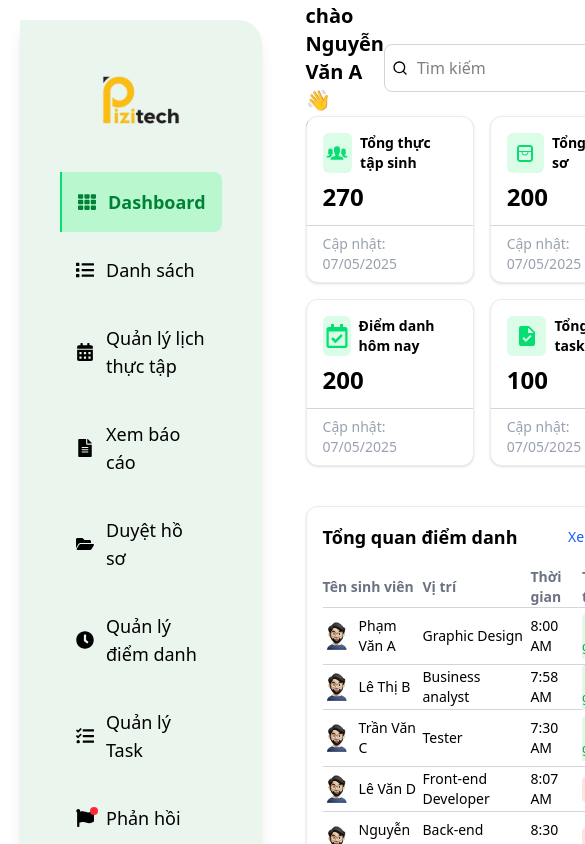
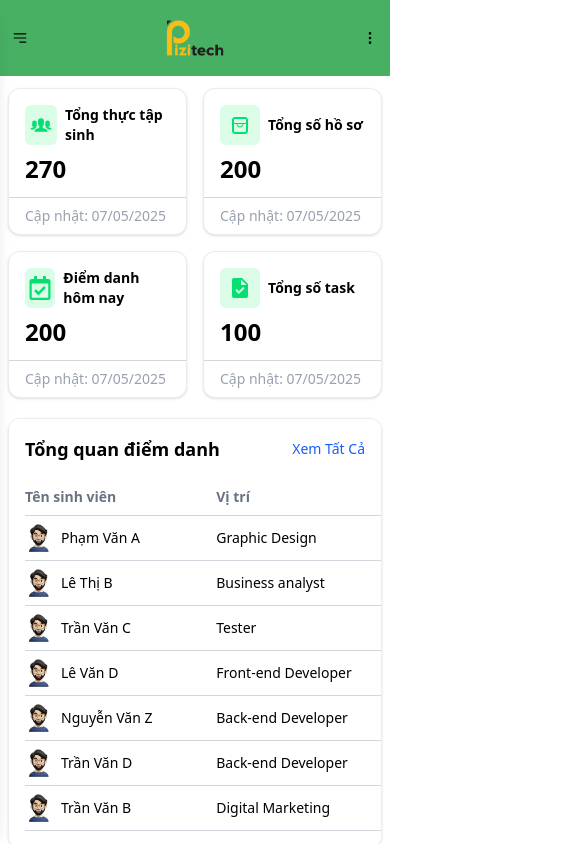
Before and after one commit to VanNhat2308/InternApp, a React (Vite) app: page /home in a window 390 px wide. Shown: the top 844 px of the page, 585 px wide, since content can reach past the window. Built offline with nearby package versions, Linux system fonts and the light colour scheme.

Commit message:
dashboard responsive

```diff
--- /dev/null
+++ b/src/components/css/navbar.css
@@ -0,0 +1,17 @@
+#navBar{
+     background: rgba(52, 168, 83, 0.1);
+
+
+}
+@media (max-width: 1025px) {
+#navBar{
+  position: fixed;
+  height: 100vh;
+  overflow-y: scroll;
+  top: 0;
+  left: 0;
+  z-index: 100;
+  background: white;
+  transform: translateX(-100%);
+}
+}
--- a/src/components/dashboard.jsx
+++ b/src/components/dashboard.jsx
@@ -1,4 +1,4 @@
-import React from "react";
+import React, { useEffect, useState } from "react";
 import Header from "../components/header";
 import { IoIosPeople } from "react-icons/io";
 import { TiShoppingBag } from "react-icons/ti";
@@ -6,8 +6,22 @@ import { FaRegCalendarCheck } from "react-icons/fa";
 import { MdTask } from "react-icons/md";
 import avatar from '../assets/images/avatar.png';
 import AttendanceChart from "./attendanceChart";
+import ResponNav from "./responsiveNav";
 
 const Dashboard = () => {
+    const [isMobile, setIsMobile] = useState(window.innerWidth < 1025);
+
+
+
+  useEffect(() => {
+    const handleResize = () => {
+      setIsMobile(window.innerWidth < 1025);
+    };
+
+    window.addEventListener('resize', handleResize);
+    return () => window.removeEventListener('resize', handleResize);
+  }, []);
+
   const students = [
     { name: "Phạm Văn A", role: "Graphic Design", time: "8:00 AM", status: "Đúng giờ" },
     { name: "Lê Thị B", role: "Business analyst", time: "7:58 AM", status: "Đúng giờ" },
@@ -22,10 +36,10 @@ const Dashboard = () => {
     status === "Đúng giờ" ? "text-green-600 bg-green-100" : "text-red-600 bg-red-100";
 
   return (
-    <div className="p-6 flex-1 space-y-6">
-    <Header/>
+    <div className="lg:p-6 flex-1 space-y-6">
+     {isMobile ? <ResponNav /> : <Header />}
 
-      <div className="grid grid-cols-3 gap-4">
+      <div className="grid grid-cols-1 lg:grid-cols-3 gap-4 p-2 lg:p-0">
       <div className="col-span-2">
           {/* Stats */}
               <div className="grid grid-cols-2 gap-4 ">
@@ -48,12 +62,12 @@ const Dashboard = () => {
                 ))}
               </div>
              {/* Table */}
-        <div className="bg-white rounded-xl shadow p-4 mt-10 border border-[#ECECEE]">
+        <div className="w-full overflow-x-auto bg-white rounded-xl shadow p-4 mt-5 lg:mt-10 border border-[#ECECEE]">
               <div className="flex justify-between mb-4">
                 <h4 className="font-semibold text-lg">Tổng quan điểm danh</h4>
                 <button className="text-blue-600 text-sm">Xem Tất Cả</button>
               </div>
-              <table className="w-full text-sm">
+              <table className="w-full min-w-[600px] text-sm">
                 <thead className="text-left text-gray-500 border-b border-b-gray-300">
                   <tr>
                     <th className="py-2">Tên sinh viên</th>
@@ -92,7 +106,7 @@ const Dashboard = () => {
 
       </div>
          {/* Bar Chart placeholder */}
-        <div className="bg-white rounded-xl shadow p-4 border border-[#ECECEE]">
+        <div className="bg-white rounded-xl shadow p-4 border border-[#ECECEE] col-span-2 lg:col-span-1">
           <div className="flex justify-between items-center mb-4">
             <h4 className="font-semibold">Tổng quan điểm danh</h4>
             <select className="border rounded px-2 py-1 text-sm">
--- a/src/components/header.jsx
+++ b/src/components/header.jsx
@@ -13,10 +13,11 @@ function Header() {
             {/* input search */}
           <div className="h-full relative">
               <input
-                type="text"
-                placeholder="Tìm kiếm"
-                className="border h-full border-gray-300 pl-8 pr-4 px-4 py-1 rounded-lg"
-              />
+  type="text"
+  placeholder="Tìm kiếm"
+  className="w-8 sm:w-20 md:w-64 border h-full border-gray-300 pl-8 pr-4 px-4 py-1 rounded-lg transition-all duration-300"
+/>
+
               <FiSearch className="absolute top-1/2 left-2 transform -translate-y-1/2"/>
           </div>
           {/* notify */}
--- a/src/components/navBar.jsx
+++ b/src/components/navBar.jsx
@@ -1,8 +1,12 @@
 // src/components/Navbar.jsx
-import React from 'react';
 import pizitechLogo from '../assets/images/pizitech.png';
 import { FaTh, FaList, FaCalendarAlt, FaFileAlt, FaFolderOpen, FaClock, FaTasks, FaFlag, FaCog } from 'react-icons/fa';
-
+import { useState,useEffect } from 'react';
+import { HiMiniBars3BottomRight } from "react-icons/hi2";
+import { TbDotsVertical } from "react-icons/tb";
+import './css/navbar.css';
+import { useSidebar } from '../context/sidebarContext';
+import { useRef } from 'react';
 const navItems = [
   { label: 'Dashboard', icon: <FaTh />, active: true },
   { label: 'Danh sách', icon: <FaList /> },
@@ -16,29 +20,75 @@ const navItems = [
 ];
 
 const Navbar = () => {
+   const [isCollapsed, setIsCollapsed] = useState(false)
+const { isSidebarOpen,setSidebarOpen } = useSidebar();
+   const navRef = useRef();
+useEffect(() => {
+    const handleClickOutside = (e) => {
+      if (navRef.current && !navRef.current.contains(e.target)) {
+        setSidebarOpen(false); // Click bên ngoài => đóng
+      }
+    };
+
+    if (isSidebarOpen) {
+      document.addEventListener('mousedown', handleClickOutside);
+    } else {
+      document.removeEventListener('mousedown', handleClickOutside);
+    }
+
+    return () => {
+      document.removeEventListener('mousedown', handleClickOutside);
+    };
+  }, [isSidebarOpen, setSidebarOpen]);
+  const toggleSidebar = () => {
+    setIsCollapsed(prev => !prev);
+  };
+
   return (
-    <div style={{background:'rgba(52, 168, 83, 0.1)'}} className="w-84  p-10 rounded-r-3xl shadow-lg flex flex-col">
+     <div
+     ref={navRef}
+     id='navBar'
+      // style={{ background: 'rgba(52, 168, 83, 0.1)' }}
+      className={` transition-all duration-300
+        ${isCollapsed ? 'w-20 p-5' : 'w-76 lg:w-84 p-10'}
+        ${isSidebarOpen ? 'translate-x-full' : '-translate-x-0'}
+      rounded-r-3xl shadow-lg flex flex-col
+      `}
+    >
+     {/* Nút toggle */}
+      <div className={`mb-6 flex ${!isCollapsed?'justify-end':'justify-center'}`}>
+        <button onClick={toggleSidebar} className="text-gray-600 hover:text-green-600">
+          {isCollapsed ?  <TbDotsVertical size={20}/>:<HiMiniBars3BottomRight size={20}/> }
+        </button>
+      </div>
+
       {/* Logo */}
-      <div className="mb-8 flex justify-center space-x-2 px-2">
-      <img className='max-w-[80px]' src={pizitechLogo} alt="pizitech"  />
-      </div>
+      {!isCollapsed?<div className="mb-8 flex justify-center">
+        <img className="max-w-[80px]" src={pizitechLogo} alt="pizitech" />
+      </div>:""}
 
       {/* Nav items */}
       <nav className="flex-1">
         {navItems.map((item, index) => (
           <div
             key={index}
-            className={`flex items-center space-x-3 px-4 py-4 rounded-tr-lg rounded-br-lg  mb-2 cursor-pointer transition
+            className={`flex items-center px-4 py-3 rounded-tr-lg rounded-br-lg mb-2 cursor-pointer transition
               ${item.active ? 'bg-green-200 text-green-700 font-semibold border-l-2 border-l-green-400' : ''}
               hover:bg-green-100
+              ${isCollapsed ? 'justify-center' : ''}
             `}
           >
-            <span className={
-                `text-lg
- ${item.danger ? "relative before:content-[''] before:bg-red-500 before:w-2 before:h-2 before:rounded-full before:absolute before:right-[-4px] before:top-[-2px]" : ''}
-
-                `}>{item.icon}</span>
-            <span className="text-lg">{item.label}</span>
+            <span
+              className={`text-lg relative ${
+                item.danger
+                  ? "before:content-[''] before:bg-red-500 before:w-2 before:h-2 before:rounded-full before:absolute before:right-[-4px] before:top-[-2px]"
+                  : ''
+              }`}
+            >
+              {item.icon}
+            </span>
+            {/* Label */}
+            {!isCollapsed && <span className="text-lg ml-3">{item.label}</span>}
           </div>
         ))}
       </nav>
--- /dev/null
+++ b/src/components/responsiveNav.jsx
@@ -0,0 +1,59 @@
+import pizitechLogo from '../assets/images/pizitech.png';
+import { HiMiniBars3BottomRight } from "react-icons/hi2";
+import { TbDotsVertical } from "react-icons/tb";
+import { useSidebar } from '../context/sidebarContext';
+import { FiSearch } from "react-icons/fi";
+import { IoNotificationsOutline } from "react-icons/io5";
+import avatar from '../assets/images/avatar.png';
+import { useRef,useEffect } from 'react';
+
+function ResponNav() {
+     const { toggleSidebar, toggleMiniBar,isMiniBar,setMiniBar } = useSidebar();
+     const MiniRef = useRef()
+     useEffect(() => {
+         const handleClickOutside = (e) => {
+           if (MiniRef.current && !MiniRef.current.contains(e.target)) {
+             setMiniBar(false);
+           }
+         };
+
+         if (isMiniBar) {
+           document.addEventListener('mousedown', handleClickOutside);
+         } else {
+           document.removeEventListener('mousedown', handleClickOutside);
+         }
+
+         return () => {
+           document.removeEventListener('mousedown', handleClickOutside);
+         };
+       }, [isMiniBar, setMiniBar]);
+    return (
+        <>
+        <div className="h-[56px]" />
+    <div  style={{ background: 'rgba(52, 168, 83,0.9)' }} className='fixed top-0 left-0 w-full  '>
+    <div className='flex items-center justify-between py-2 px-3'>
+        <HiMiniBars3BottomRight onClick={toggleSidebar}/>
+        <img src={pizitechLogo} className='w-15' alt="pizitech" />
+            <TbDotsVertical onClick={toggleMiniBar}/>
+    </div>
+        <div ref={MiniRef} className={`flex justify-center gap-3 bg-gray-100 w-full h-10 p-1
+            ${isMiniBar?"":"hidden"}
+            `}>
+          <div className="bg-gray-200 aspect-square flex items-center justify-center rounded-md h-full text-2xl">
+        <FiSearch/>
+                  </div>
+          <div className="bg-gray-200 aspect-square flex items-center justify-center rounded-md h-full text-2xl">
+        <IoNotificationsOutline />
+                  </div>
+          <div className="bg-gray-200 aspect-square flex items-center justify-center rounded-md h-full text-2xl">
+        <img  src={avatar} alt="ava" />
+                  </div>
+
+        </div>
+    </div>
+
+        </>
+    );
+}
+
+export default ResponNav;
--- /dev/null
+++ b/src/context/sidebarContext.jsx
@@ -0,0 +1,20 @@
+// src/context/SidebarContext.js
+import { createContext, useContext, useState } from 'react';
+
+const SidebarContext = createContext();
+
+export const SidebarProvider = ({ children }) => {
+  const [isSidebarOpen, setSidebarOpen] = useState(false);
+  const[isMiniBar,setMiniBar] = useState(false)
+
+  const toggleSidebar = () => setSidebarOpen(prev => !prev);
+  const toggleMiniBar = () => setMiniBar(prev => !prev);
+
+  return (
+    <SidebarContext.Provider value={{ setMiniBar,isSidebarOpen, toggleSidebar,setSidebarOpen,isMiniBar,toggleMiniBar }}>
+      {children}
+    </SidebarContext.Provider>
+  );
+};
+
+export const useSidebar = () => useContext(SidebarContext);
--- a/src/main.jsx
+++ b/src/main.jsx
@@ -2,9 +2,12 @@ import { StrictMode } from 'react'
 import { createRoot } from 'react-dom/client'
 import './index.css'
 import App from './App.jsx'
+import { SidebarProvider } from './context/sidebarContext.jsx'
 
 createRoot(document.getElementById('root')).render(
   <StrictMode>
-    <App />
+   <SidebarProvider>
+  <App />
+</SidebarProvider>
 </StrictMode>
 )
--- a/src/pages/home.jsx
+++ b/src/pages/home.jsx
@@ -3,7 +3,8 @@ import Navbar from "../components/navBar";
 
 function Home() {
     return (
-    <div className="p-5 flex gap-5">
+    <div className="lg:p-5 flex gap-5 relative">
+
 
         <Navbar/>
         <Dashboard/>
```
Also changed, not shown: src/components/css/dashboard.css (added).
